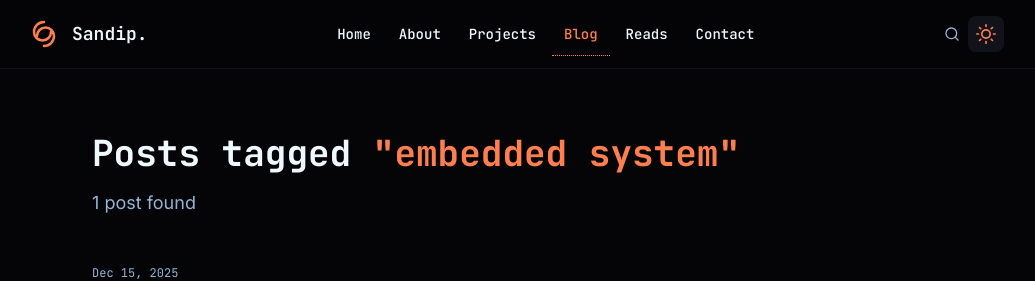
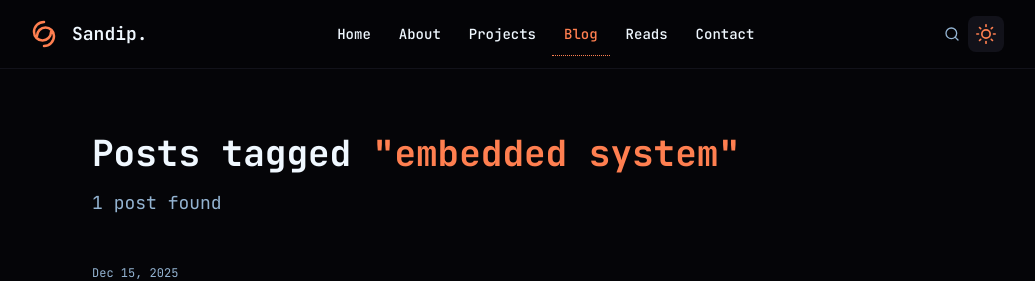
Before and after one commit to iam-sandipmaity/sandip, a Next.js app: page /blog/tags/embedded-system in a window 1280 px wide. Shown: the top 281 px of the page, without its empty margins (124-1159 px from the left). Built offline with nearby package versions, Linux system fonts and the light colour scheme.

Commit message:
Add font-mono to blog tags page

```diff
--- a/app/blog/tags/[tag]/page.tsx
+++ b/app/blog/tags/[tag]/page.tsx
@@ -49,7 +49,7 @@ export default function TagPage({ params }: TagPageProps) {
                 <h1 className="text-4xl font-mono font-bold text-subtle-text mb-4">
                     Posts tagged <span className="text-accent-teal">&quot;{tag}&quot;</span>
                 </h1>
-                <p className="text-lg text-muted">
+                <p className="font-mono text-lg text-muted">
                     {posts.length} {posts.length === 1 ? 'post' : 'posts'} found
                 </p>
             </div>
```
